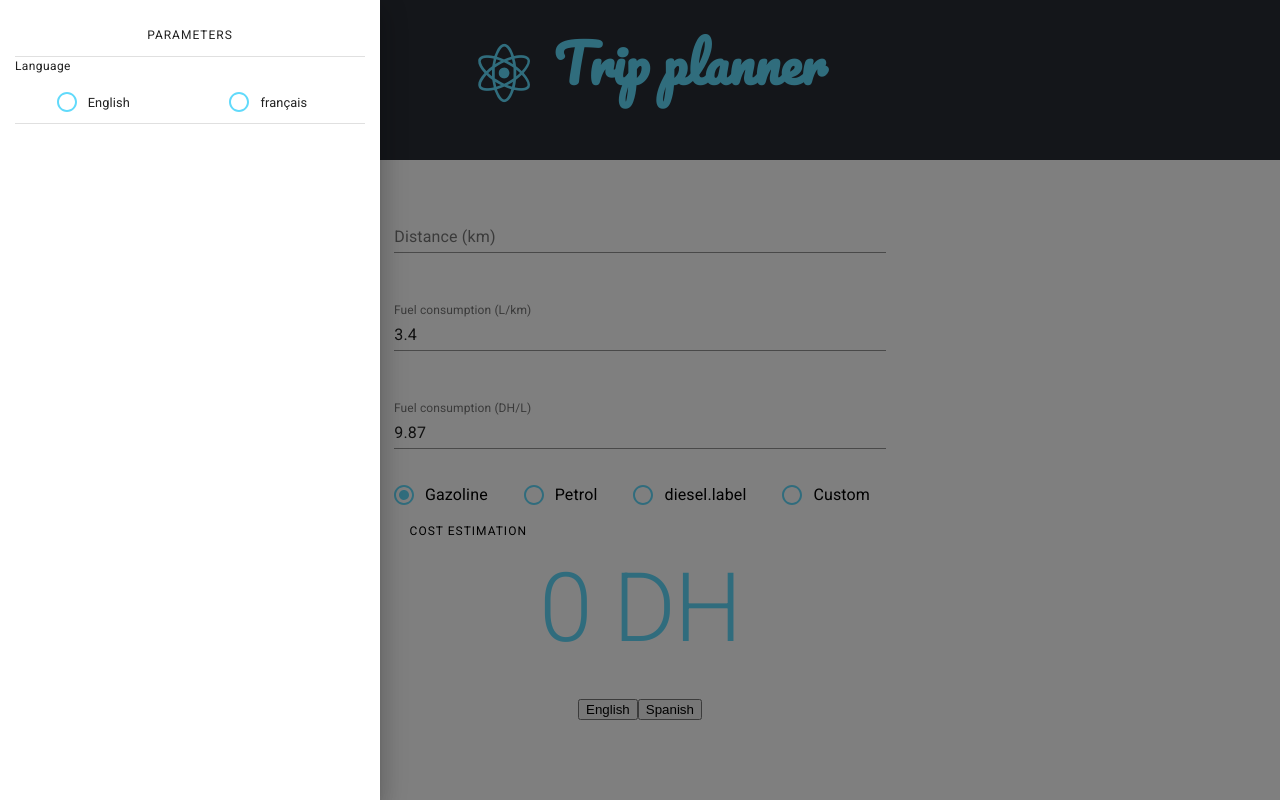
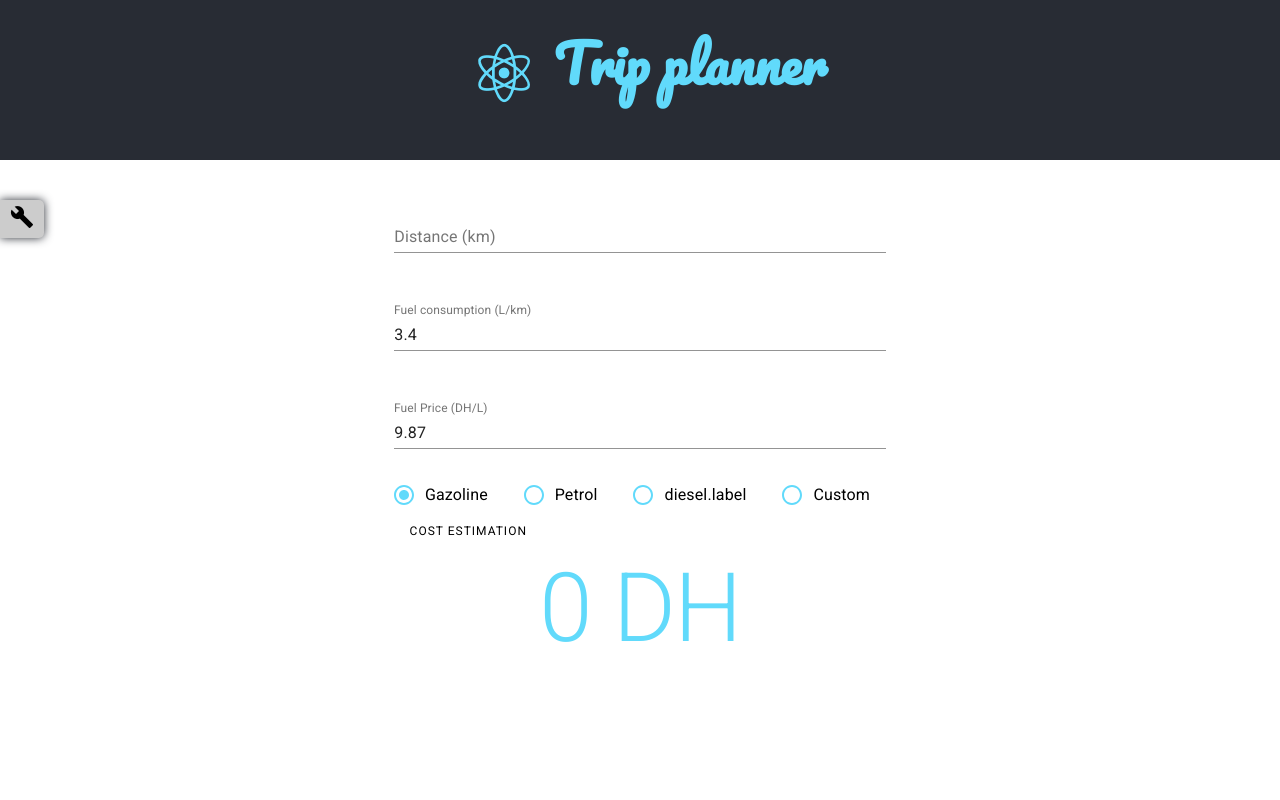
Before and after one commit to Toumani/trip-planner, a React (Create React App) app: page / in a window 1280 px wide. Built offline with nearby package versions, Linux system fonts and the light colour scheme.

Commit message:
feat: sidebar opens and closes dynamically

```diff
--- a/src/App.css
+++ b/src/App.css
@@ -88,3 +88,24 @@
 .result {
   color: #61dafb;
 }
+
+#settings-button-container {
+  position: absolute;
+  left: 0px;
+  top: 25vh;
+  padding: 5px 10px 5px 10px;
+  background-color: #ccc;
+  border-bottom-right-radius: 5px;
+  border-top-right-radius: 5px;
+  box-shadow: #282c34 0 0 10px;
+
+  transition: padding-left 0.2s ease-in-out, box-shadow 0.2s;
+
+}
+
+#settings-button-container:hover {
+  padding-left: 20px;
+  cursor: pointer;
+  /* box-shadow: #61dafb 0 0 15px; */
+  box-shadow: #282c34 0 0 15px;
+}
--- a/src/App.js
+++ b/src/App.js
@@ -8,6 +8,7 @@ import RadioGroup from '@material-ui/core/RadioGroup';
 import FormControlLabel from '@material-ui/core/FormControlLabel';
 import FormControl from '@material-ui/core/FormControl';
 import Typography from '@material-ui/core/Typography';
+import Icon from '@material-ui/core/Icon';
 
 import i18next from 'i18next';
 
@@ -29,6 +30,8 @@ const i18n = i18next.init({
 		  gazoline: { label: 'Gazoline',},
 		  petrol: {label: 'Petrol'},
 		  custom: {label: 'Custom'},
+		  settings: {label: 'Settings'},
+		  language: {label: 'Language'},
         },
       },
       fr: {
@@ -40,6 +43,8 @@ const i18n = i18next.init({
 			gazoline: { label: 'Diesel',},
 			petrol: {label: 'Essence'},
 			custom: {label: 'Custom'},
+			settings: {label: 'Paramètres'},
+			language: {label: 'Langue'},
 		},
       },
     },
@@ -76,6 +81,8 @@ class App extends React.Component {
 			fuelType: 'gazoline',
 			fuelPrice: GASOLINE_PRICE,
 			price: 0,
+			lang: 'en',
+			sidebarOpen: false,
 		}
 	}
 
@@ -130,21 +137,32 @@ class App extends React.Component {
 		this.setState({price: ((distance*consumption*fuelPrice).toFixed(8)/100).toFixed(2)});
 	}
 
+	openSidebar = () => {
+		this.setState({sidebarOpen: true});
+	}
+
+	closeSidebar = () => {
+		this.setState({sidebarOpen: false});
+	}
+
 	changeLanguage = (lang) => {
-		console.log('Setting language to ' + lang)
+		this.setState({lang})
 		i18next.changeLanguage(lang);
 		this.forceUpdate();
 	}
 
 	render() {
 		const { price } = this.state;
-		console.log('i18n:', i18n);
-		console.log('i18next:', i18next);
 
 		return (
 			<div className="App">
 				<Sidebar
 					setLanguage={this.changeLanguage}
+					closeSidebar={this.closeSidebar}
+					open={this.state.sidebarOpen}
+					config={{
+						lang: this.state.lang
+					}}
 				/>
 				<header className="App-header notranslate">
 					<h1>
@@ -153,6 +171,9 @@ class App extends React.Component {
 					</h1>
 				</header>
 				<main className="App-main">
+					<div id="settings-button-container" onClick={this.openSidebar}>
+						<Icon>build</Icon>
+					</div>
 					<section className="form-section">
 						<div className="form-control">
 							<TextField
@@ -180,7 +201,7 @@ class App extends React.Component {
 
 						<div className="form-control">
 							<TextField
-								label={i18next.t('fuelConsumption.label') + ' (DH/L)'}
+								label={i18next.t('fuelPrice.label') + ' (DH/L)'}
 								onChange={(e) => {
 									this.setFuelPrice(e.target.value);
 								}}
@@ -215,8 +236,6 @@ class App extends React.Component {
 							{ price } DH
 						</Typography>
 					</section>
-					<button onClick={() => this.changeLanguage('en')}>English</button>
-					<button onClick={() => this.changeLanguage('es')}>Spanish</button>
 				</main>
 			</div>
 		);
--- a/src/Sidebar.jsx
+++ b/src/Sidebar.jsx
@@ -1,4 +1,6 @@
 import React from 'react';
+
+import i18next from 'i18next';
 
 import { withStyles } from '@material-ui/core/styles';
 import PropTypes from 'prop-types';
@@ -32,10 +34,14 @@ class Sidebar extends React.Component {
         this.props.setLanguage(lang);
     }
 
+    closeSidebar = () => {
+        this.props.closeSidebar();
+    }
+
     render() {
-        const { classes } = this.props;
+        const { classes, open, config } = this.props;
         return (
-            <Drawer open={true} id="sidebar-container">
+            <Drawer open={open} id="sidebar-container" onClose={this.closeSidebar}>
                 <div id="content">
                     <Typography
                         variant="overline"
@@ -43,7 +49,7 @@ class Sidebar extends React.Component {
                         align="center"
                         gutterBottom
                     >
-                        Parameters
+                        {i18next.t('settings.label')}
                     </Typography>
                     <Divider />
                     <Typography
@@ -52,12 +58,13 @@ class Sidebar extends React.Component {
                         align="left"
                         gutterBottom
                     >
-                        Language
+                        {i18next.t('language.label')}
                     </Typography>
                     <FormControl component="fieldset" style={{width: '100%'}}>
                         <RadioGroup
                             aria-label="Language"
                             name="lang"
+                            defaultValue={config.lang}
                             style={radioGroupStyle}
                             onChange={(e) => {
                                 this.setLanguage(e.target.value)
```
